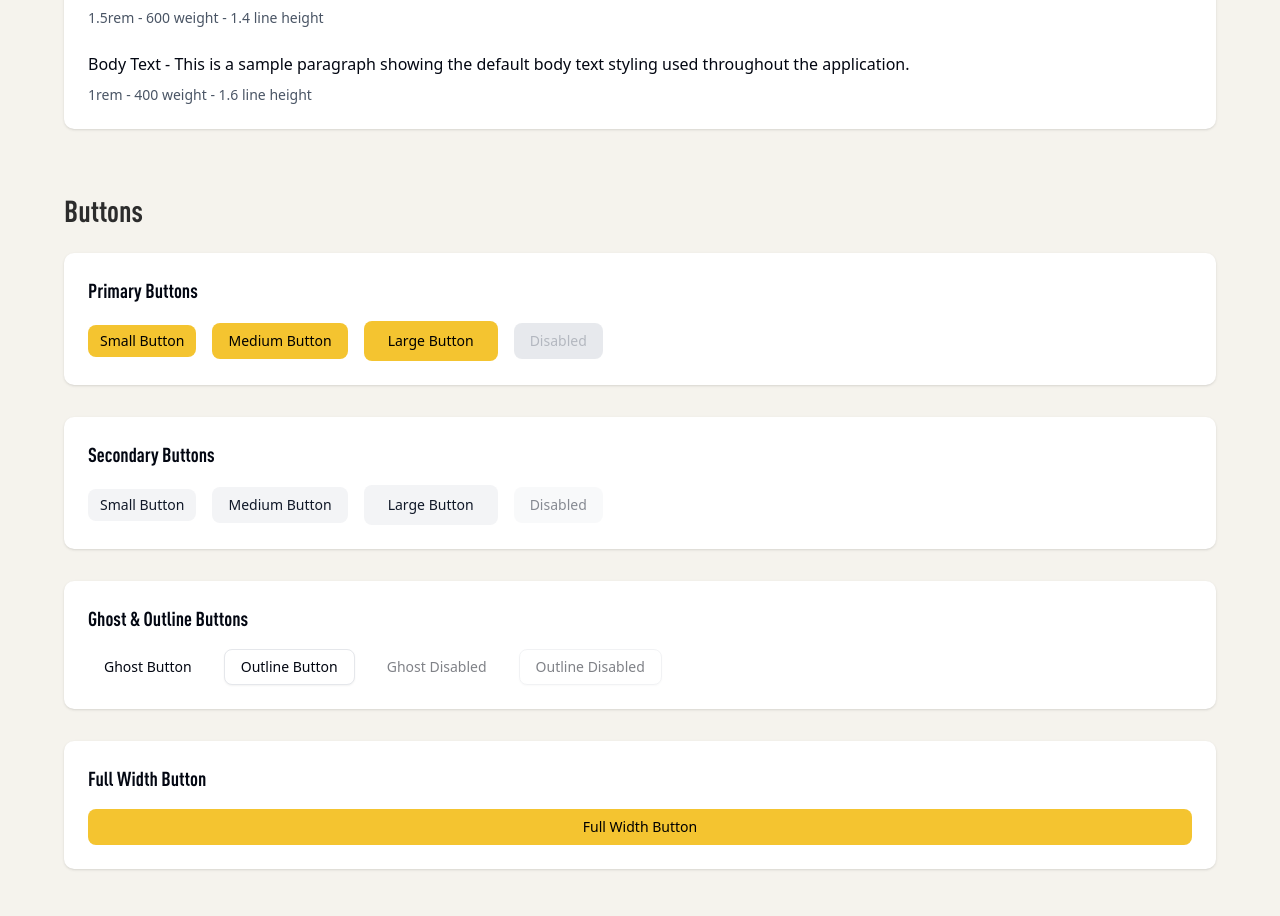
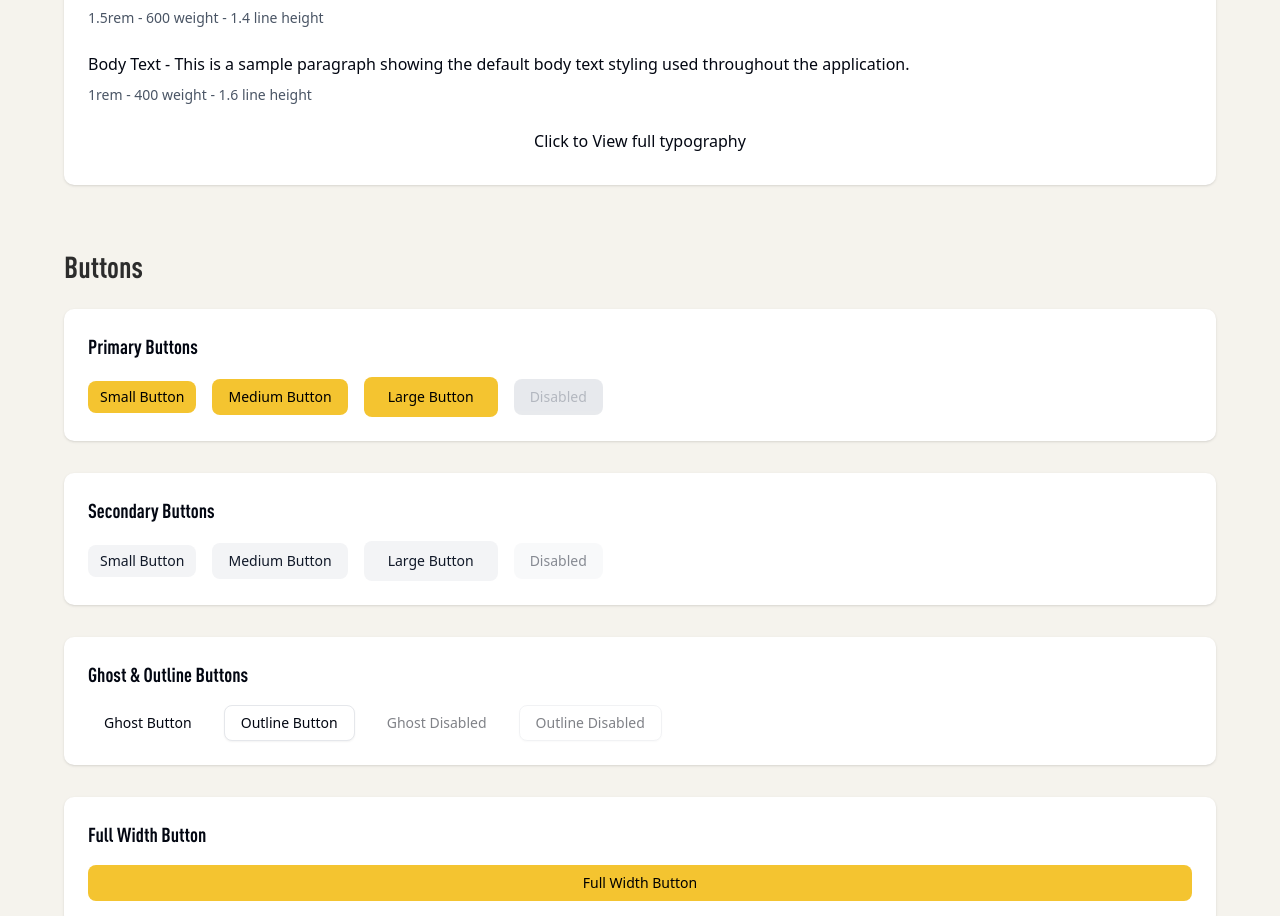
Before and after one commit to TahirAlauddin/Vibera, a Next.js app in the folder frontend/: page /ui-guide in a window 1280 px wide. Shown: the part 860-1776 px from the top of the page. Built offline with nearby package versions, Linux system fonts and the light colour scheme.

Commit message:
feat(ui-guide): add link from ui-guide page to typography page

```diff
--- a/frontend/src/app/ui-guide/page.tsx
+++ b/frontend/src/app/ui-guide/page.tsx
@@ -106,6 +106,9 @@ export default function UIGuidePage() {
                 <p className="text-sm text-gray-600">1rem - 400 weight - 1.6 line height</p>
               </div>
             </div>
+            <Link href="/ui-guide/typography" className="block text-center p-2 mt-4">
+              Click to View full typography
+            </Link>
           </div>
         </section>
 
```
